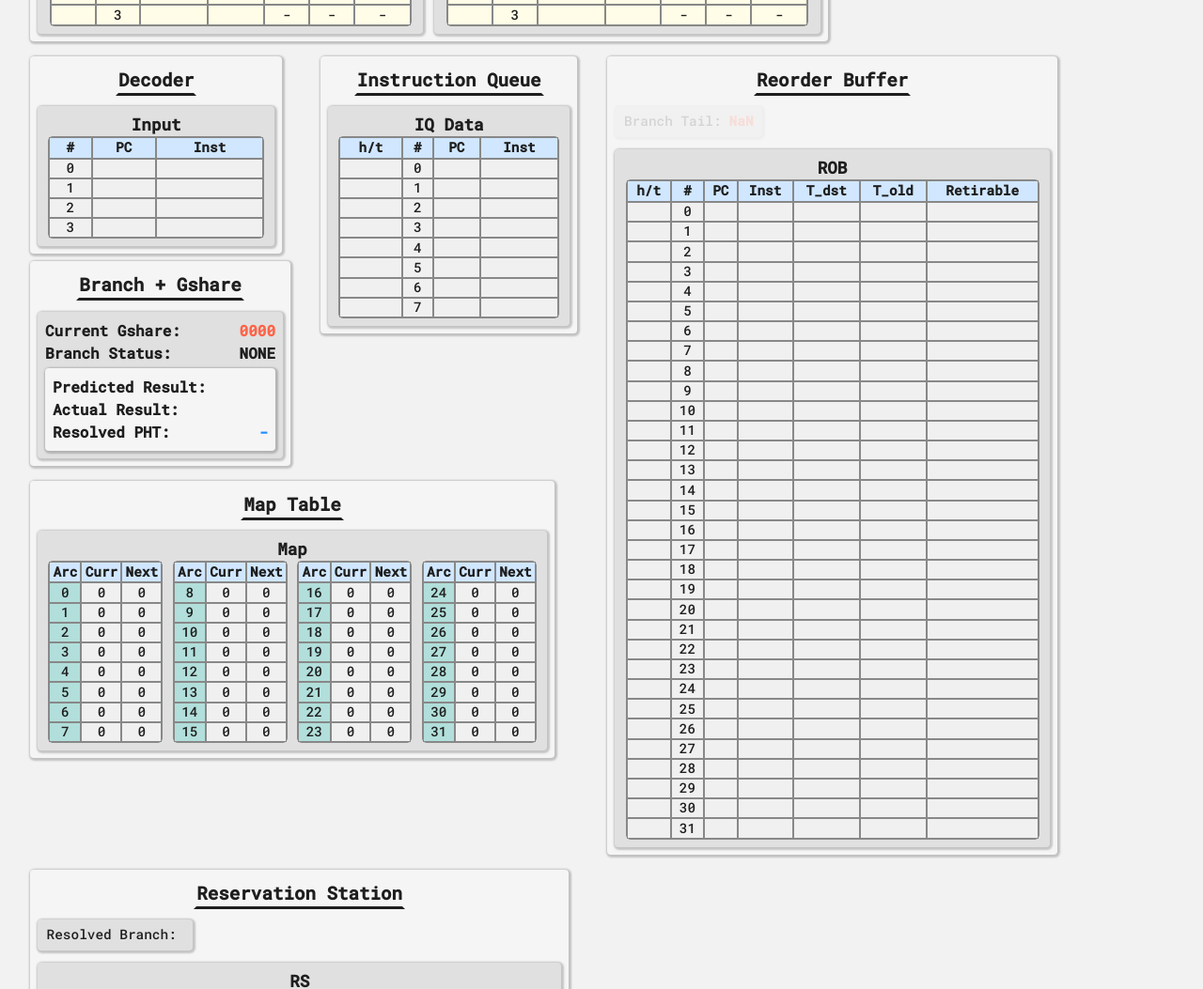
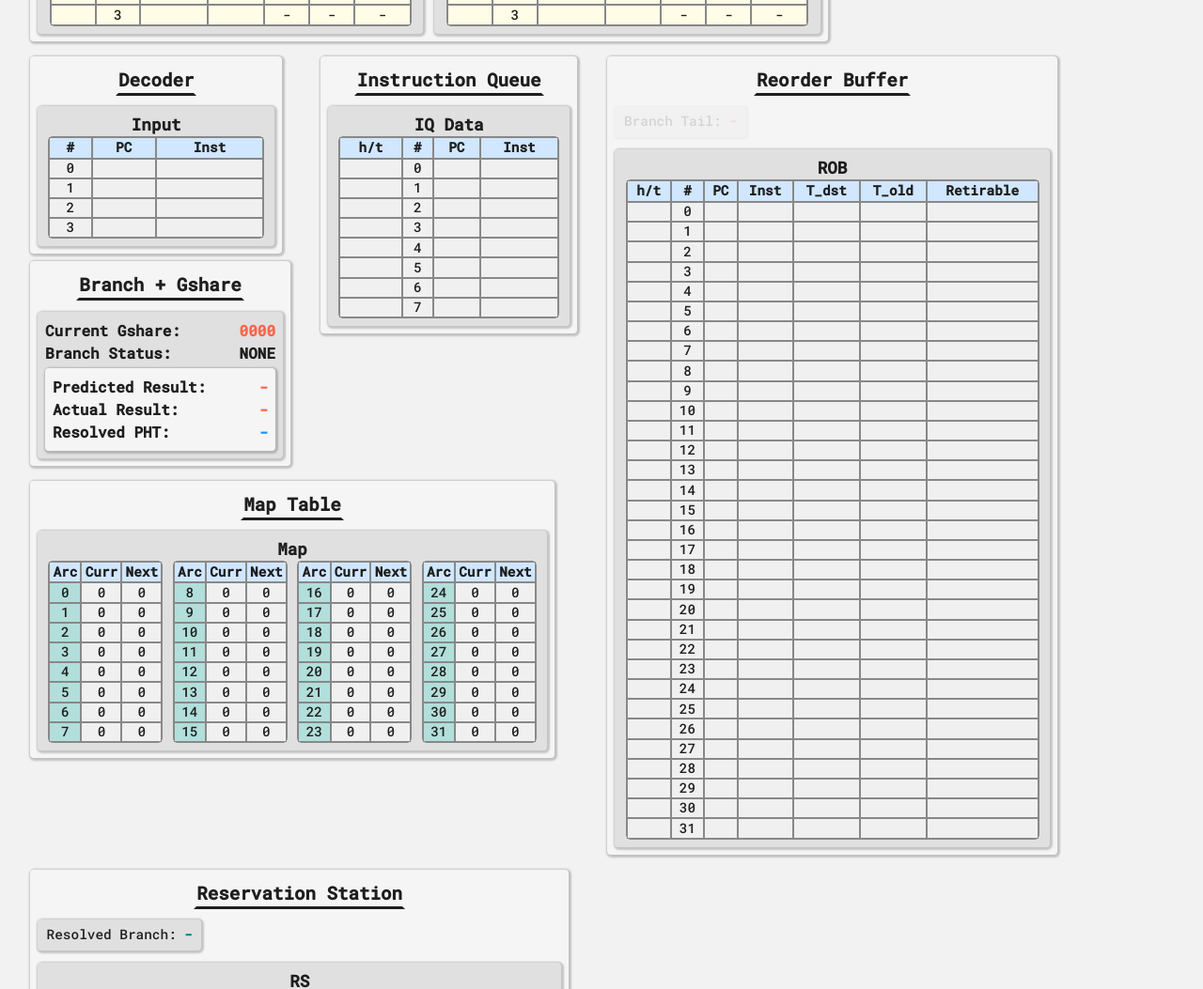
Before and after one commit to haytham918/vcdive, a Next.js app: page /debugger in a window 1280 px wide. Shown: the part 780-1833 px from the top of the page at 94% size. Built offline with nearby package versions, Linux system fonts and the light colour scheme; no server answers.

Commit message:
Fix write uffer size

```diff
--- a/src/components/processor_components/BranchGshare.tsx
+++ b/src/components/processor_components/BranchGshare.tsx
@@ -33,7 +33,7 @@ const BranchGshare: React.FC<{
     const is_resolved = branch_status !== "0"; // Check we are actually resolving sth
     let resolved_comp = <div className="hidden"></div>;
     // Get the actual taken or not, then get the predicted accordingly
-    const actual = control_data["gen_control[0].CONTROL.output_taken"];
+    const actual = control_data["gen_control[0].CONTROL.output_taken"] || "-";
     let actual_color = "";
     let predict_color = "";
     let predicted = "0";
--- a/src/components/processor_components/LoadStore.tsx
+++ b/src/components/processor_components/LoadStore.tsx
@@ -150,7 +150,7 @@ const LoadStore: React.FC<{
     const load_datas: string[] = Array(LB_SIZE).fill("");
     const load_entry_colors: string[] = Array(LB_SIZE).fill("");
     const resolved_branch_id: string =
-        load_buffer_data["LOAD_BUFFER.resolved_branch_id"];
+        load_buffer_data["LOAD_BUFFER.resolved_branch_id"] || "-";
     const load_banks: (string | number)[] = Array(LB_SIZE).fill("");
 
     if (load_buffer_data["LOAD_BUFFER.SIZE"]) {
--- a/src/components/processor_components/ReorderBuffer.tsx
+++ b/src/components/processor_components/ReorderBuffer.tsx
@@ -70,7 +70,7 @@ const ReorderBuffer: React.FC<{
     const rob_num_free = convert_hex_to_dec(rob_data["ROB.num_free"]);
 
     // Extract rob squash_en and restore_tail
-    const branch_tail = convert_hex_to_dec(rob_data["ROB.branch_tail"]);
+    const branch_tail = convert_hex_to_dec(rob_data["ROB.branch_tail"]) || "-";
 
     // Branch Info Opacity
     let branch_info_opacity = "opacity-15";
--- a/src/components/processor_components/ReservationStation.tsx
+++ b/src/components/processor_components/ReservationStation.tsx
@@ -141,7 +141,8 @@ const ReservationStation: React.FC<{
 
     // Extract rob squash_en and restore_tail
     const resolved_branch_id =
-        reservation_station_data["RESERVATION_STATION.resolved_branch_id"];
+        reservation_station_data["RESERVATION_STATION.resolved_branch_id"] ||
+        "-";
 
     // Branch info opacity
     let branch_info_opacity = "opacity-15";
```
